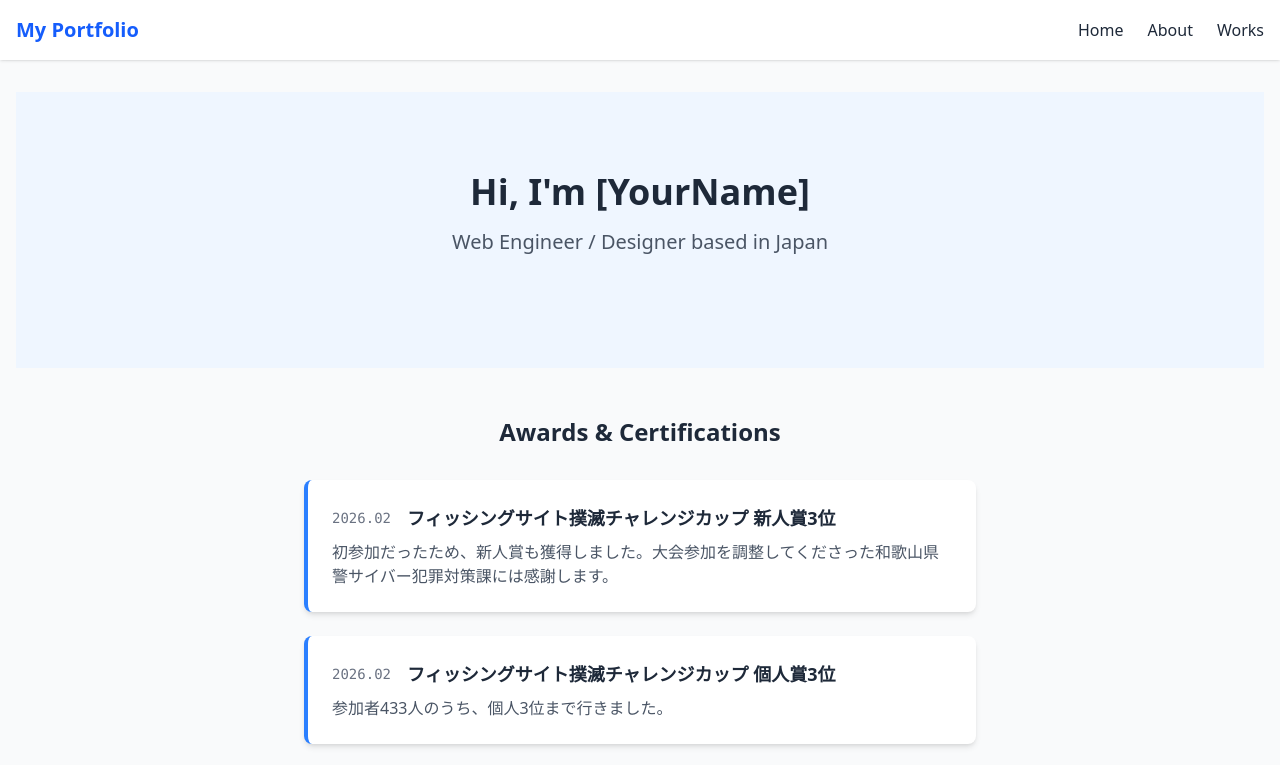
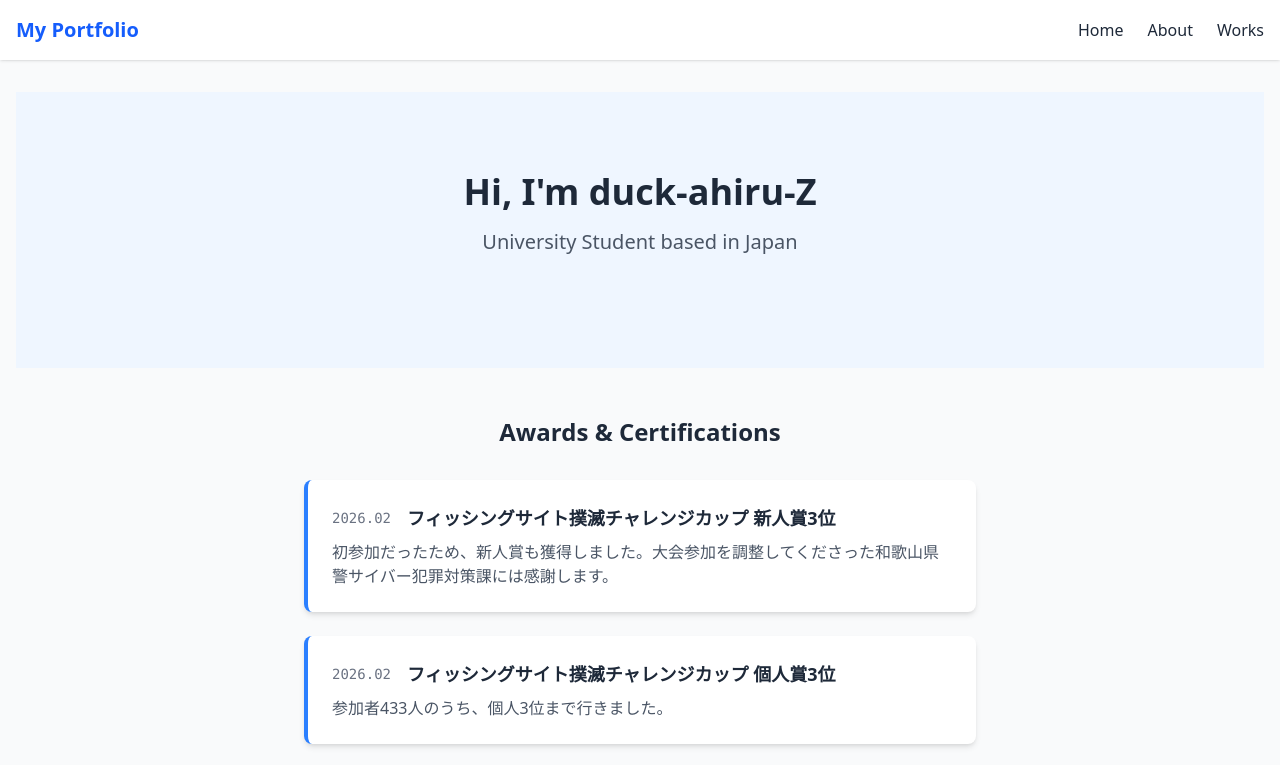
Before and after one commit to duck-ahiru-Z/portfolio, an Astro site: page / in a window 1280 px wide. Shown: the top 765 px of the page. Built offline with nearby package versions, Linux system fonts and the light colour scheme; Astro itself is replaced by a stand-in of ours.

Commit message:
Update index.astro

```diff
--- a/src/pages/index.astro
+++ b/src/pages/index.astro
@@ -8,9 +8,9 @@ import products from '../data/products.json';
 <Layout title="私のポートフォリオ">
 
   <div class="text-center py-20 bg-blue-50">
-    <h1 class="text-4xl font-bold mb-4 text-gray-800">Hi, I'm [YourName]</h1>
+    <h1 class="text-4xl font-bold mb-4 text-gray-800">Hi, I'm duck-ahiru-Z</h1>
     <p class="text-xl text-gray-600 mb-8">
-      Web Engineer / Designer based in Japan
+      University Student based in Japan
     </p>
   </div>
 
```
